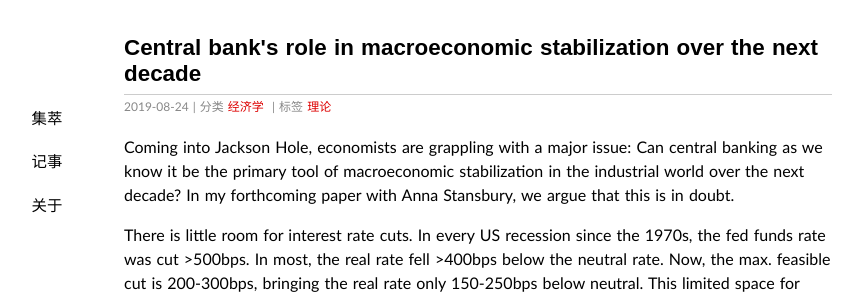
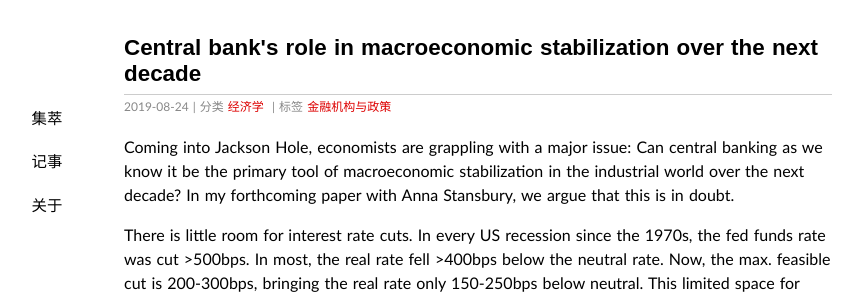
Before and after one commit to wuyy2007/wanguolin.github.io, a Jekyll site: the page built from _posts/2019-08-24-cb_and_macro.md, in a window 1280 px wide. Shown: the top 294 px of the page, without its empty margins (162-1025 px from the left). Built offline with Jekyll 4.4.1, drawn with Linux system fonts in a browser that asks for light colours; some web fonts are replaced; comment, search, counter and statistics services are not loaded.

Commit message:
Update 2019-08-24-cb_and_macro.md

```diff
--- a/_posts/2019-08-24-cb_and_macro.md
+++ b/_posts/2019-08-24-cb_and_macro.md
@@ -3,7 +3,7 @@ layout: post
 title: "Central bank's role in macroeconomic stabilization over the next decade"
 description: ""
 category: 经济学
-tags: [理论]
+tags: [金融机构与政策]
 ---
 {% include JB/setup %}
 
```
